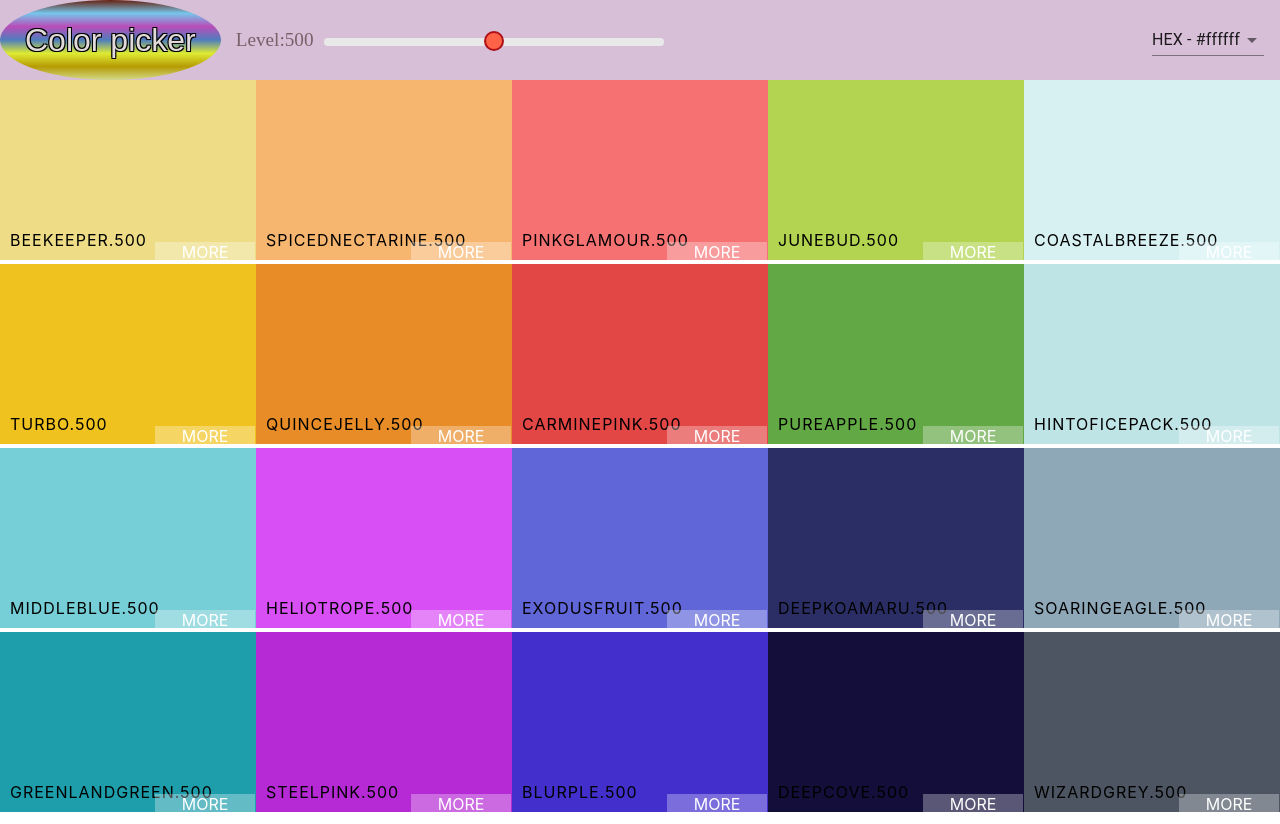
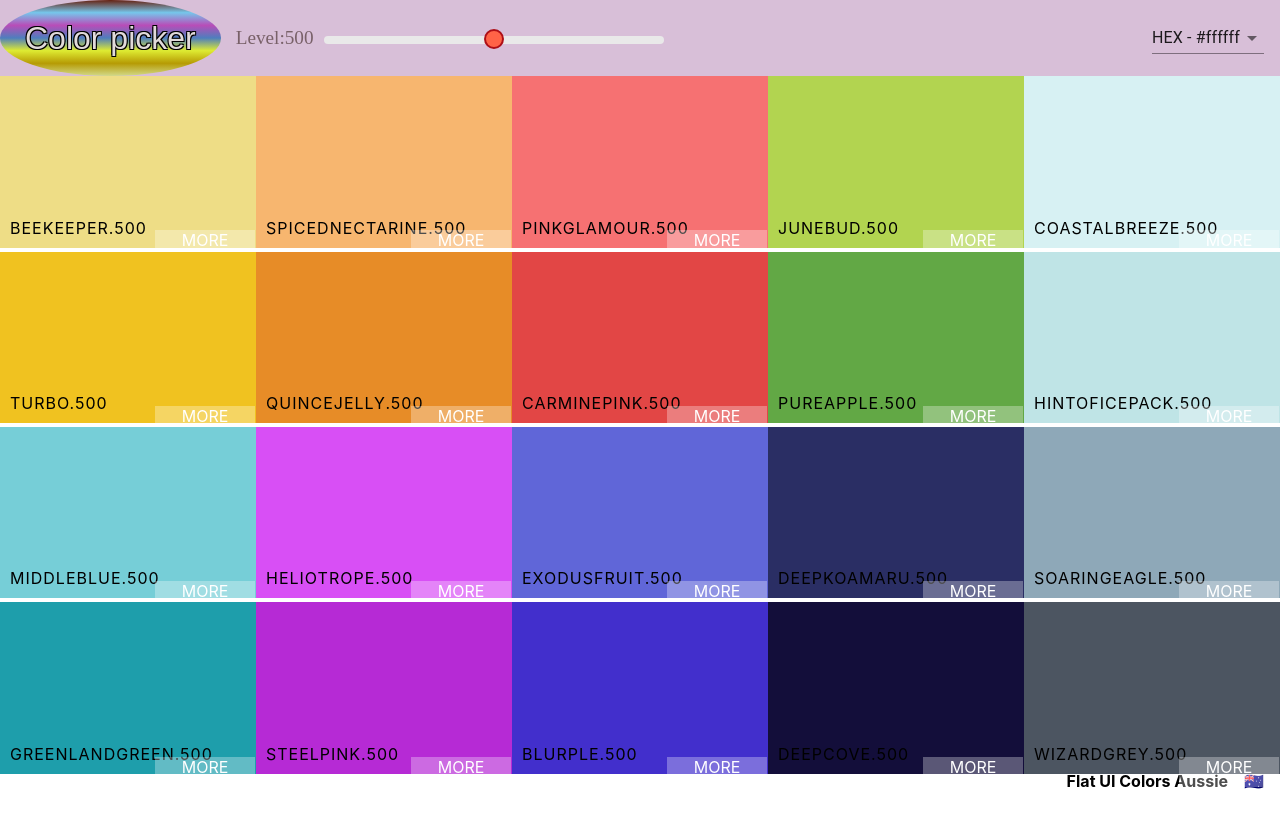
Before and after one commit to amruthayalamanchili/react-projects, a React (Create React App) app: page /palette/flat-ui-colors-american in a window 1280 px wide. After the commit the page ends 800 px from the top, so only its background shows below. Built offline with nearby package versions, Linux system fonts and the light colour scheme.

Commit message:
added palette footer

```diff
--- a/src/Palette.css
+++ b/src/Palette.css
@@ -1,6 +1,20 @@
 .Palette {
 	height: 100vh;
+	display: flex;
+	flex-flow: column;
 }
 .Palette-boxes {
 	height: 90%;
 }
+.Palette-footer {
+	background-color: white;
+	display: flex;
+	justify-content: flex-end;
+	align-items: center;
+	height: 5vh;
+	font-weight: bold;
+}
+.emoji {
+	font-size: 1rem;
+	margin: 0 1rem;
+}
--- a/src/Palette.js
+++ b/src/Palette.js
@@ -17,15 +17,19 @@ class Palette extends Component {
 		this.setState({ format: val });
 	}
 	render() {
-		const { colors } = this.props.palette;
+		const { colors, paletteName, emoji } = this.props.palette;
 		const { level, format } = this.state;
-		const colorBox = colors[level].map((color) => <ColorBoxes background={color[format]} name={color.name} />);
+		const colorBox = colors[level].map((color) => (
+			<ColorBoxes background={color[format]} name={color.name} key={color.id} />
+		));
 		return (
 			<div className="Palette">
 				<Navbar level={level} changeLevel={this.changeLevel} handleChange={this.changeFormat} />
-				{/* navbar goes here */}
 				<div className="Palette-boxes">{colorBox}</div>
-				{/* footer goes here */}
+				<div className="Palette-footer">
+					{paletteName}
+					<span className="emoji">{emoji}</span>
+				</div>
 			</div>
 		);
 	}
```
